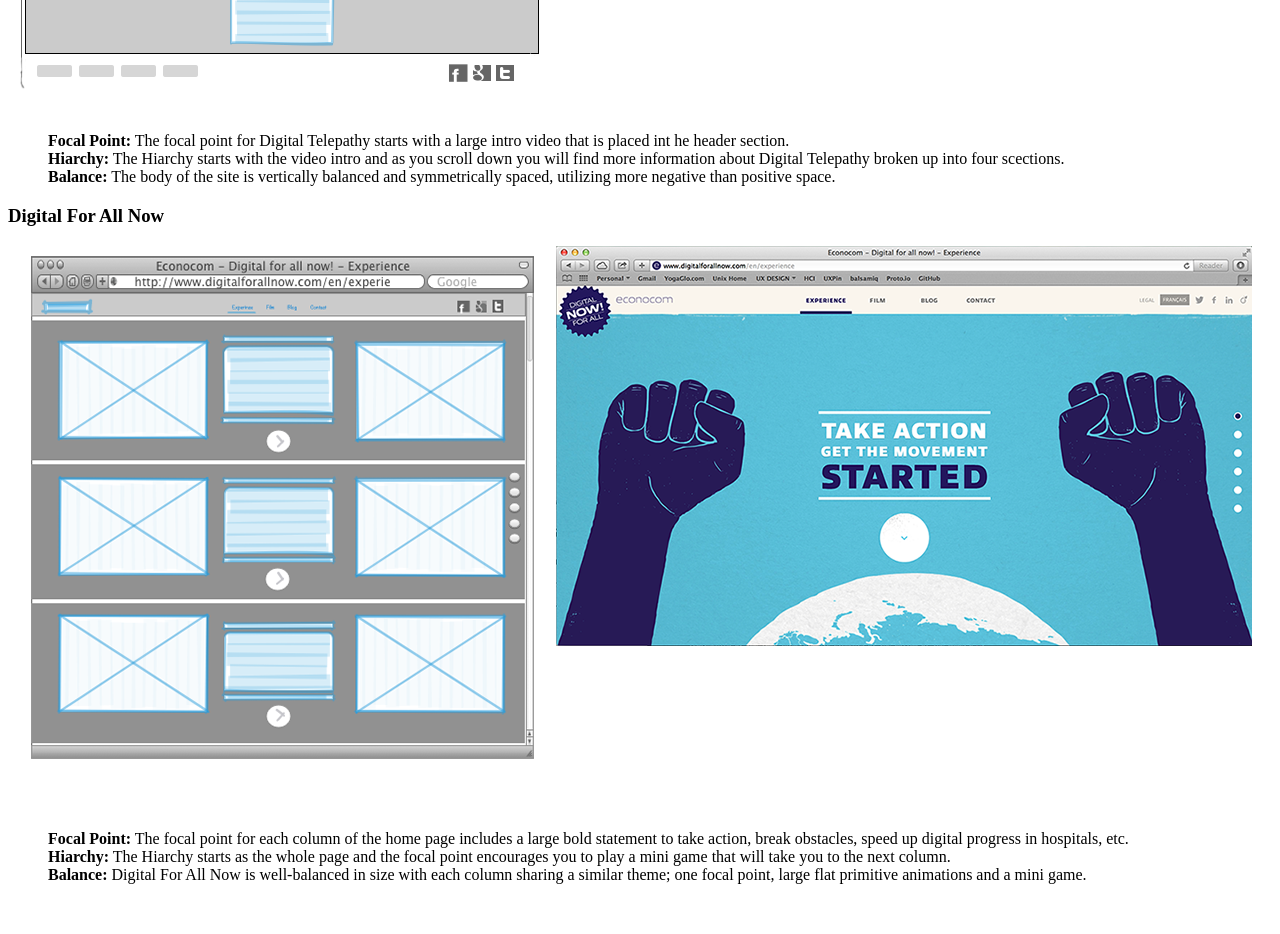
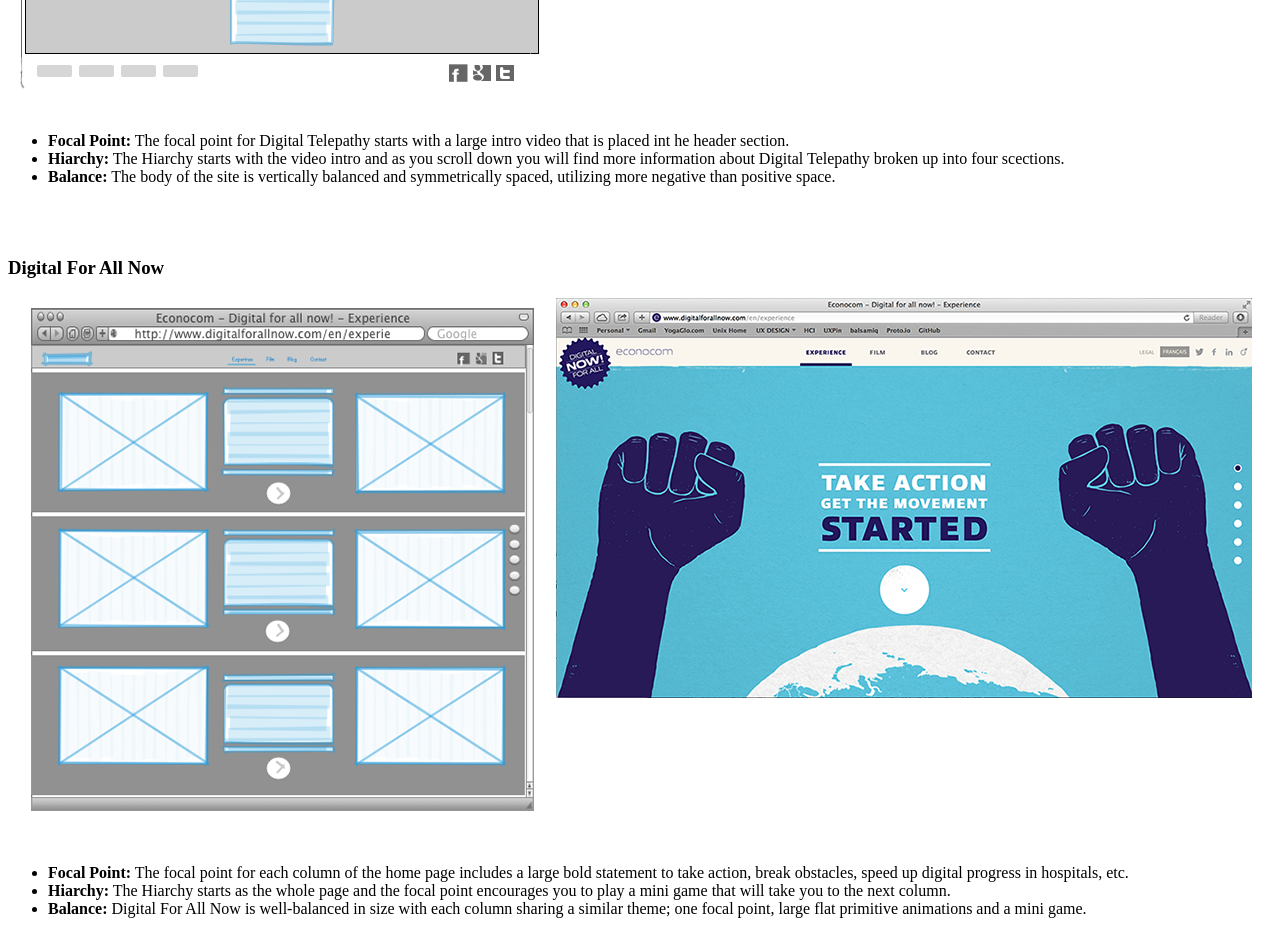
Before and after one commit to brandygreen/brandygreen.github.io, a plain HTML site: page designchallenge1.html in a window 1280 px wide. Shown: the part 1700-2634 px from the top of the page. Before the commit the page ends 2600 px from the top, so only its background shows below. Drawn offline with Linux system fonts and the light colour scheme.

Commit message:
final changes for the night

```diff
--- a/designchallenge1.html
+++ b/designchallenge1.html
@@ -21,25 +21,23 @@
 	<h3>Digital Telepathy</h3>
 	<img src="Digital Telepathy Wireframe PNG.png" style="vertical-align:top"><img src="Digital Telepathy Screen Shot.png">
 	</body>
-
-	</li><p><ul>
-	<br>
-
-	<strong>Focal Point:</strong> The focal point for Digital Telepathy starts with a large intro video that is placed int he header section.<br>
-	<strong>Hiarchy:</strong> The Hiarchy starts with the video intro and as you scroll down you will find more information about Digital Telepathy broken up into four scections.<br>
-	<strong>Balance:</strong> The body of the site is vertically balanced and symmetrically spaced, utilizing more negative than positive space.<br>
-
-
-	</li></p></ul>
+    <br>
+    <br>
+	<ul>
+	<li><strong>Focal Point:</strong> The focal point for Digital Telepathy starts with a large intro video that is placed int he header section.</li>
+	<li><strong>Hiarchy:</strong> The Hiarchy starts with the video intro and as you scroll down you will find more information about Digital Telepathy broken up into four scections.</li>
+	<li><strong>Balance:</strong> The body of the site is vertically balanced and symmetrically spaced, utilizing more negative than positive space.</li>
+    </ul>
+    <br>
+    <br>
 	<h3>Digital For All Now</h3>
 	<img src="Econocom Wireframe PNG.png" style="vertical-align:top"><img src="Digital For All Now Screen Shot.png">
-	<p><ul>
-	<br>
 
-	<strong>Focal Point:</strong> The focal point for each column of the home page includes a large bold statement to take action, break obstacles, speed up digital progress in hospitals, etc.<br>
-	<strong>Hiarchy:</strong> The Hiarchy starts as the whole page and the focal point encourages you to play a mini game that will take you to the next column. <br>
-	<strong>Balance:</strong> Digital For All Now is well-balanced in size with each column sharing a similar theme; one focal point, large flat primitive animations and a mini game.
+	<ul>
+	<li><strong>Focal Point:</strong> The focal point for each column of the home page includes a large bold statement to take action, break obstacles, speed up digital progress in hospitals, etc.</li>
+	<li><strong>Hiarchy:</strong> The Hiarchy starts as the whole page and the focal point encourages you to play a mini game that will take you to the next column.</li>
+	<li><strong>Balance:</strong> Digital For All Now is well-balanced in size with each column sharing a similar theme; one focal point, large flat primitive animations and a mini game.</li>
+	</ul>
 
-	</li></p></ul>
 </body>
 </html>
```
